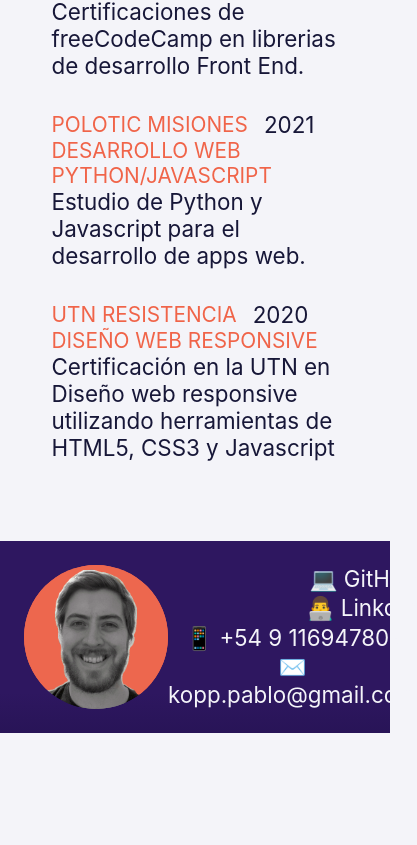
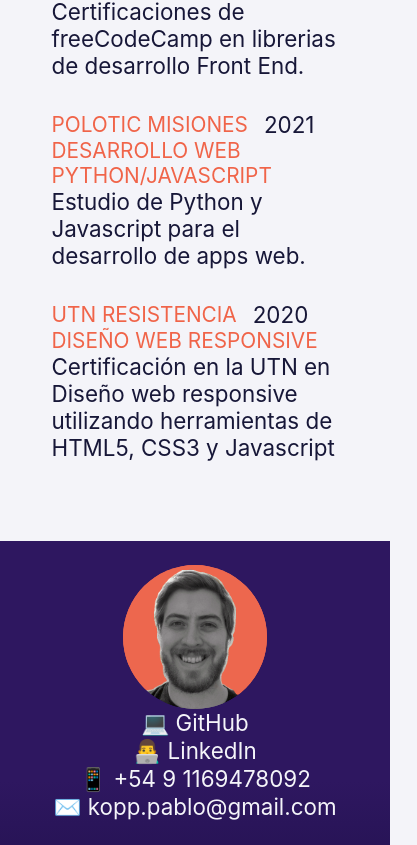
Before and after one commit to pablokopp/new-react-cv, a React (Create React App) app: page / in a window 390 px wide. Shown: the part 2644-3489 px from the top of the page, 417 px wide, since content can reach past the window. Before the commit the page ends 3377 px from the top, so only its background shows below. Built offline with nearby package versions, Linux system fonts and the light colour scheme.

Commit message:
queries - Linkedin

```diff
--- a/src/App.scss
+++ b/src/App.scss
@@ -397,17 +397,18 @@ body {
 
   .footer {
     grid-template-columns: auto auto;
-    grid-template-rows: repeat(4, auto);
+    grid-template-rows: repeat(5, auto);
     grid-template-areas:
-      "i a1"
-      "i a2"
-      "i a3"
-      "i a4";
+      "i i"
+      "a1 a1"
+      "a2 a2"
+      "a3 a3"
+      "a4 a4";
     .cuteLink--github,
     .cuteLink--gmail,
     .cuteLink--linkedin,
     .cuteLink--whatsapp {
-      justify-self: flex-end;
+      justify-self: center;
     }
     .img--footergif {
       z-index: -1;
@@ -416,4 +417,12 @@ body {
       z-index: 1;
     }
   }
+  .footer:hover {
+    .img--footer,
+    .img--footergif {
+      height: 9rem;
+      width: 9rem;
+      border-radius: 0.5rem;
+    }
+  }
 }
--- a/src/containers/Footer.js
+++ b/src/containers/Footer.js
@@ -14,7 +14,7 @@ const Footer = () => {
       />
       <CuteLink
         cuteHref="https://www.linkedin.com/in/pablo-koppargentina/"
-        cuteText="👨‍💻 LinkdIn"
+        cuteText="👨‍💻 LinkedIn"
         cnCute="linkedin"
       />
       <Image cnImg="footer" imgSrc={imgStill} />
```
